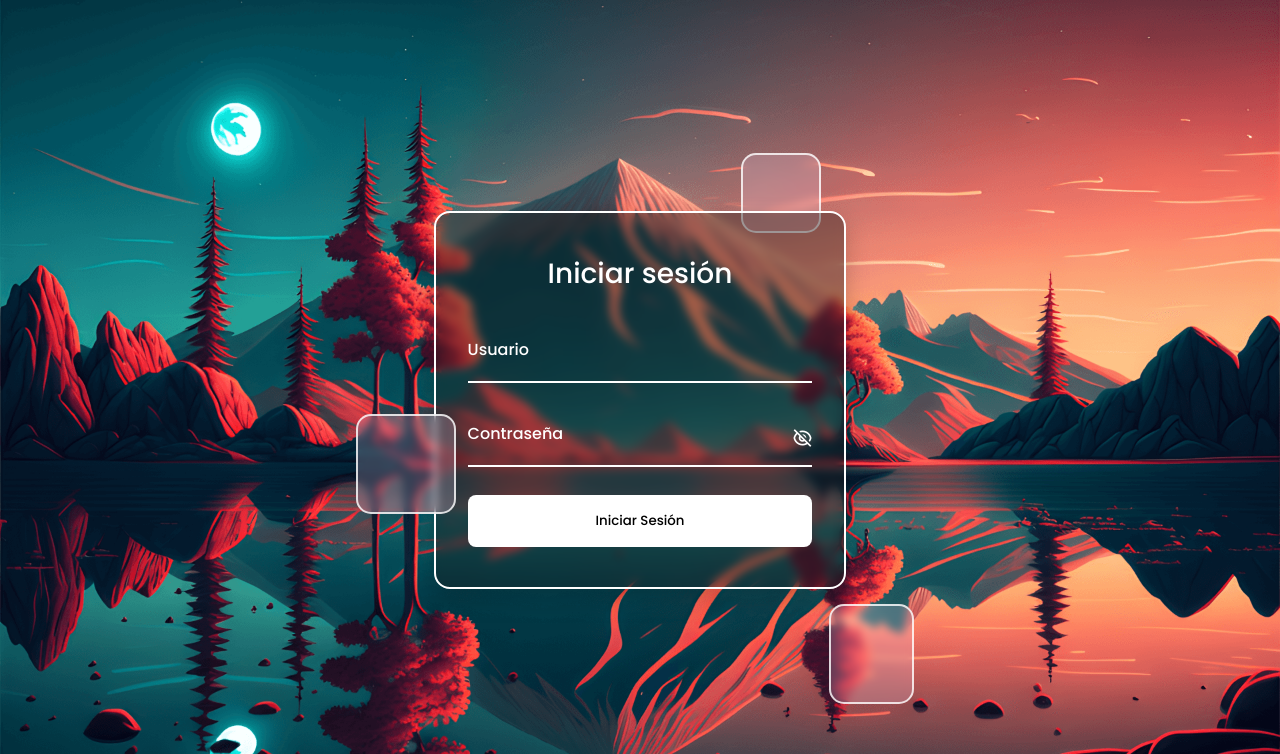
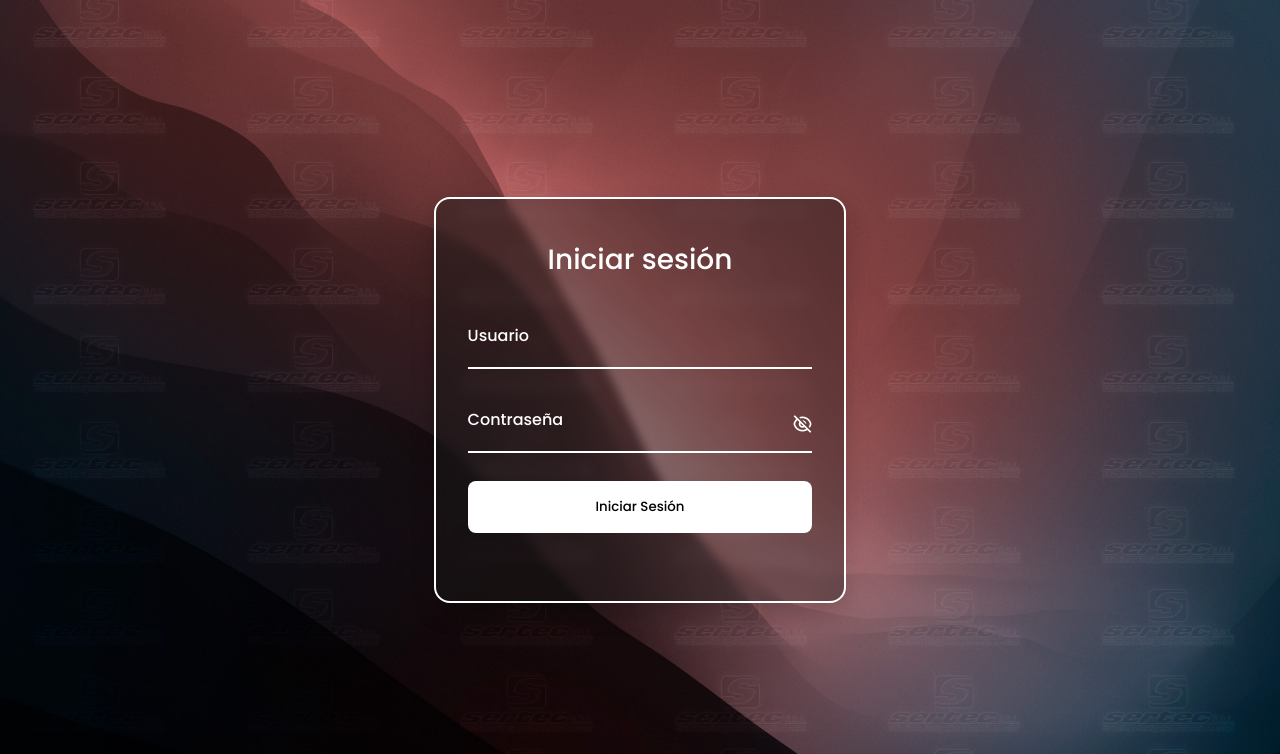
Before and after one commit to FrancoSoilan-DEV/swap-public, a Django app: page / in a window 1280 px wide. Shown: the top 754 px of the page. Run offline with Django 5.2, Linux system fonts and the light colour scheme.

Commit message:
cambio imagen de bg de login

```diff
--- a/swap_home/static/css/log.css
+++ b/swap_home/static/css/log.css
@@ -43,7 +43,7 @@ body main {
   z-index: -1; /* Lo enviamos atrás para no afectar a .d1 */
   border-radius: inherit; /* Hereda el border-radius del padre */
 }
-.container .d1 {
+/* .container .d1 {
   width: 100px;
   height: 100px;
   background: rgba(255, 225, 255, 0.2);
@@ -85,7 +85,7 @@ body main {
   -webkit-backdrop-filter: blur(4.5px);
           backdrop-filter: blur(4.5px);
   z-index: 1;
-}
+} */
 .container h1 {
   text-align: center;
   font-size: 1.75rem;
```
Also changed, not shown: swap_home/static/img/login-bg.png, swap_home/static/img/login-bg2.png (added).
